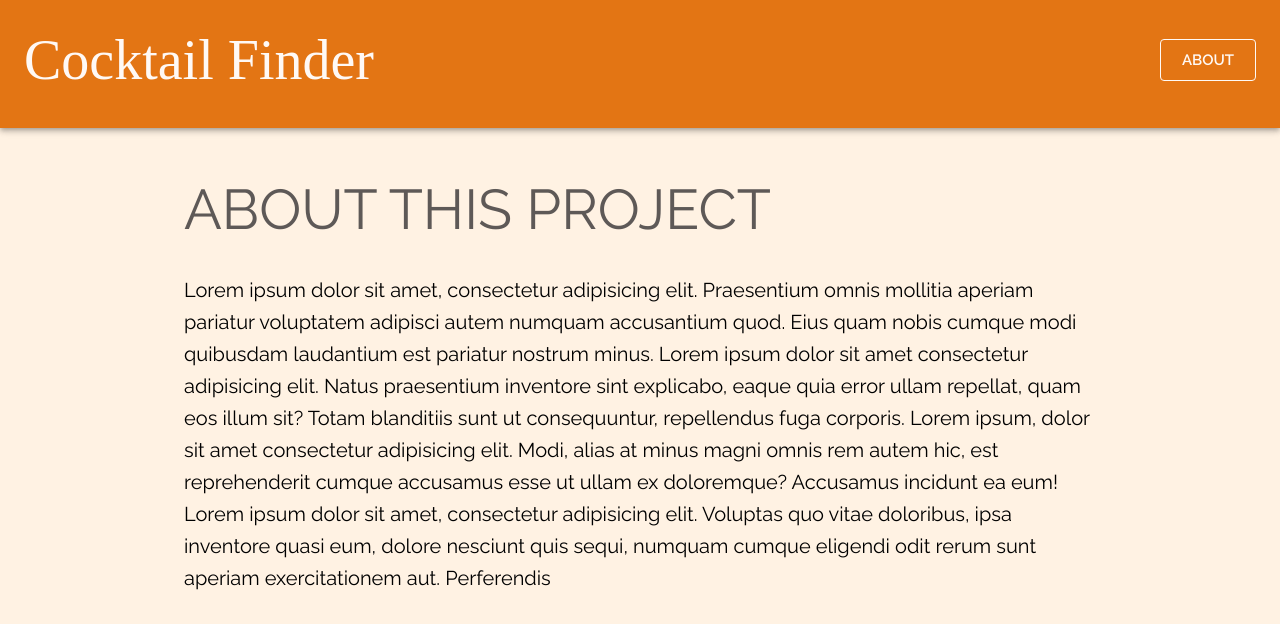
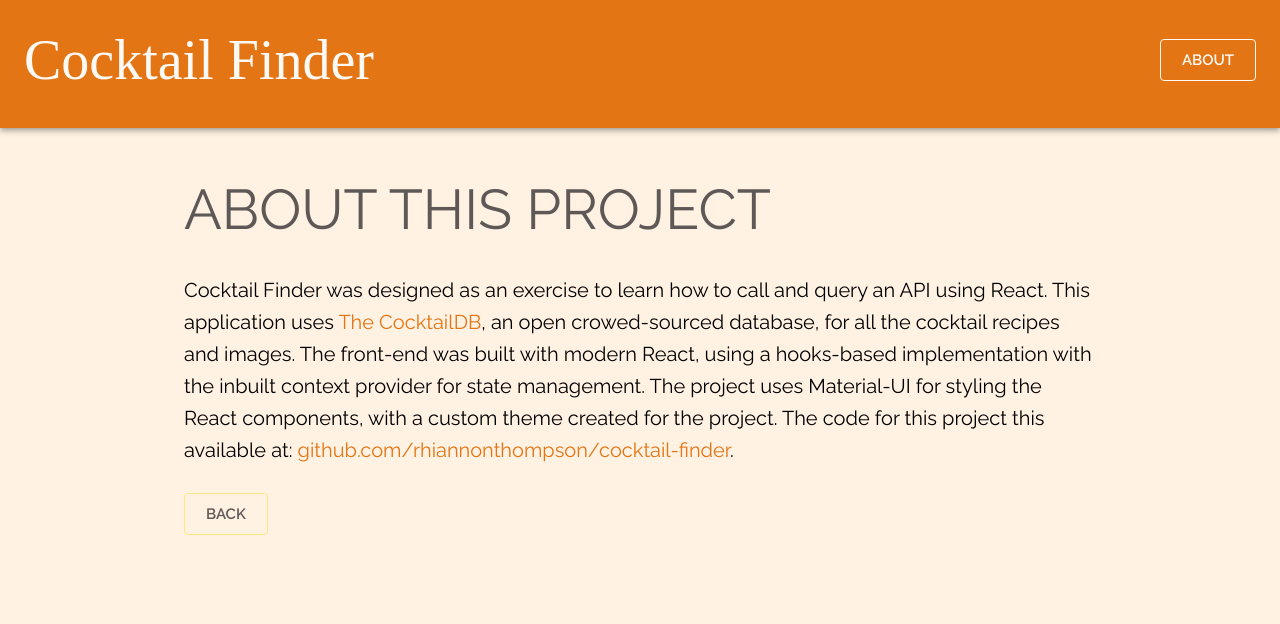
Before and after one commit to rhiannonthompson/cocktail-finder, a React (Create React App) app: page /about in a window 1280 px wide. Shown: the top 624 px of the page. Built offline with nearby package versions, Linux system fonts and the light colour scheme; no server answers; a web font is replaced by a local one.

Commit message:
Added project README

```diff
--- a/src/content.js
+++ /dev/null
@@ -1,4 +0,0 @@
-export const content = {
-  about:
-    "Lorem ipsum dolor sit amet, consectetur adipisicing elit. Praesentium omnis mollitia aperiam pariatur voluptatem adipisci autem numquam accusantium quod. Eius quam nobis cumque modi quibusdam laudantium est pariatur nostrum minus. Lorem ipsum dolor sit amet consectetur adipisicing elit. Natus praesentium inventore sint explicabo, eaque quia error ullam repellat, quam eos illum sit? Totam blanditiis sunt ut consequuntur, repellendus fuga corporis. Lorem ipsum, dolor sit amet consectetur adipisicing elit. Modi, alias at minus magni omnis rem autem hic, est reprehenderit cumque accusamus esse ut ullam ex doloremque? Accusamus incidunt ea eum! Lorem ipsum dolor sit amet, consectetur adipisicing elit. Voluptas quo vitae doloribus, ipsa inventore quasi eum, dolore nesciunt quis sequi, numquam cumque eligendi odit rerum sunt aperiam exercitationem aut. Perferendis",
-}
--- a/src/pages/About.jsx
+++ b/src/pages/About.jsx
@@ -1,6 +1,6 @@
 import React from 'react'
-import { Container, Typography, makeStyles } from '@material-ui/core'
-import { content } from "../content"
+import { Container, Typography, makeStyles, Link, Button } from '@material-ui/core'
+import { useHistory } from 'react-router';
 
 const useStyles = makeStyles((theme) => ({
   root: {
@@ -21,15 +21,27 @@ const useStyles = makeStyles((theme) => ({
 export default function About() {
 
   const classes = useStyles();
+  const history = useHistory();
+
+  function handlePageChange() {
+    history.push("/");
+  }
 
   return (
     <Container maxWidth="md" className={classes.root}>
       <Typography color="textSecondary" className={classes.title} variant="h2" component="h2">
       about this project
       </Typography>
-      <Typography variant="h6" component="p">
-        {content.about}
+      <Typography variant="h6" component="p" gutterBottom>
+      Cocktail Finder was designed as an exercise to learn how to call and query an API using React. This application uses <Link href="https://www.thecocktaildb.com/">The CocktailDB</Link>, an open crowed-sourced database, for all the cocktail recipes and images. The front-end was built with modern React, using a hooks-based implementation with the inbuilt context provider for state management. The project uses Material-UI for styling the React components, with a custom theme created for the project. The code for this project this available at: <Link href="https://github.com/rhiannonthompson/cocktail-finder">github.com/rhiannonthompson/cocktail-finder</Link>.
       </Typography>
+      <Button
+        onClick={handlePageChange}
+        size="large"
+        style={{marginTop: 20}}
+      >
+        Back
+      </Button>
     </Container>
   )
 }
--- a/src/pages/SingleCocktail.jsx
+++ b/src/pages/SingleCocktail.jsx
@@ -47,11 +47,6 @@ const useStyles = makeStyles((theme) => ({
   },
   buttonArea: {
     margin: "20px auto",
-  },
-  button: {
-    "& .MuiButton-text": {
-      padding: 18,
-    },
   },
   container: {
     "& .MuiGrid-grid-xs-true": {
```
Also changed, not shown: 1 other file (tests, documents, lock files or other folders).
